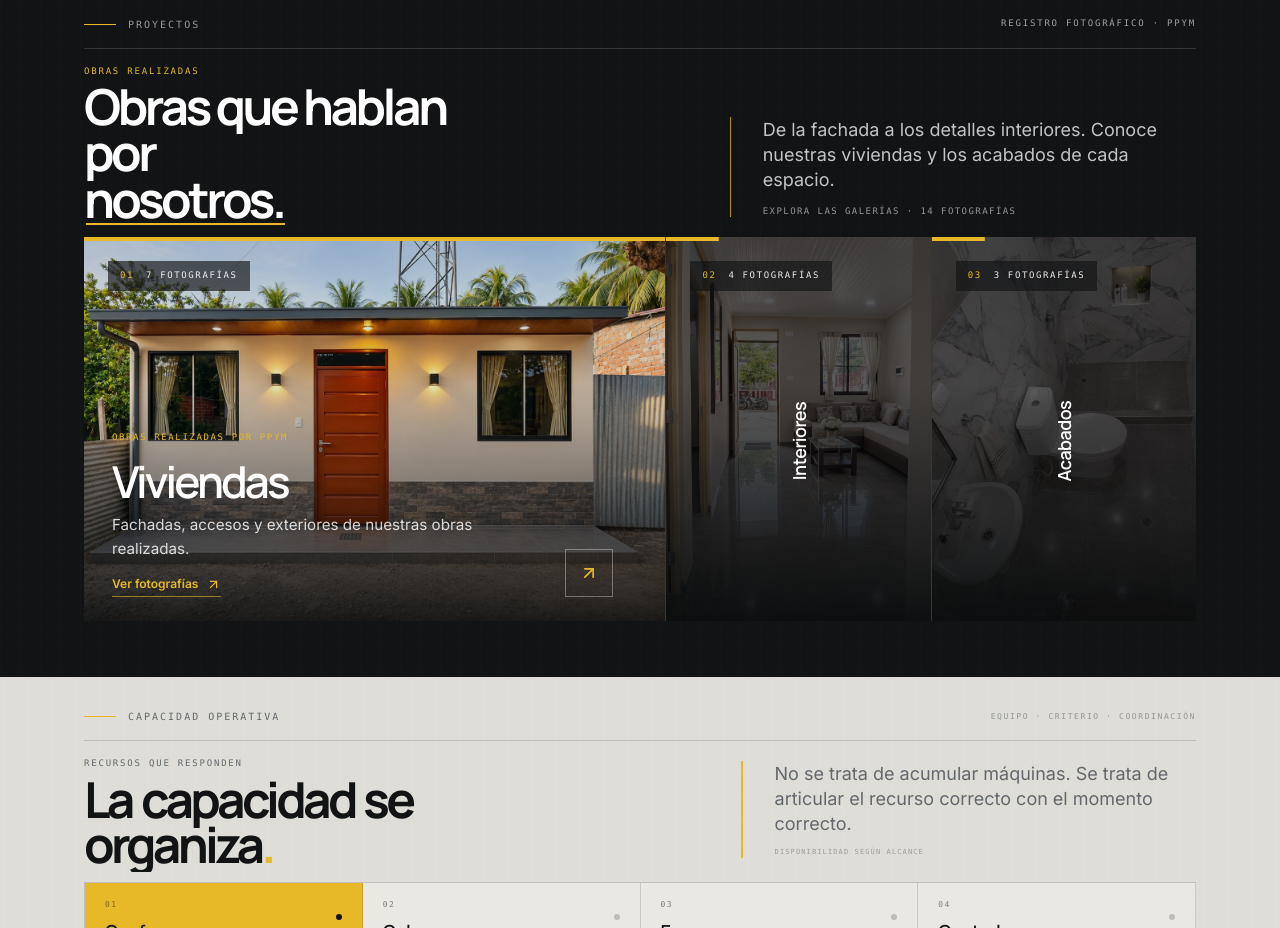
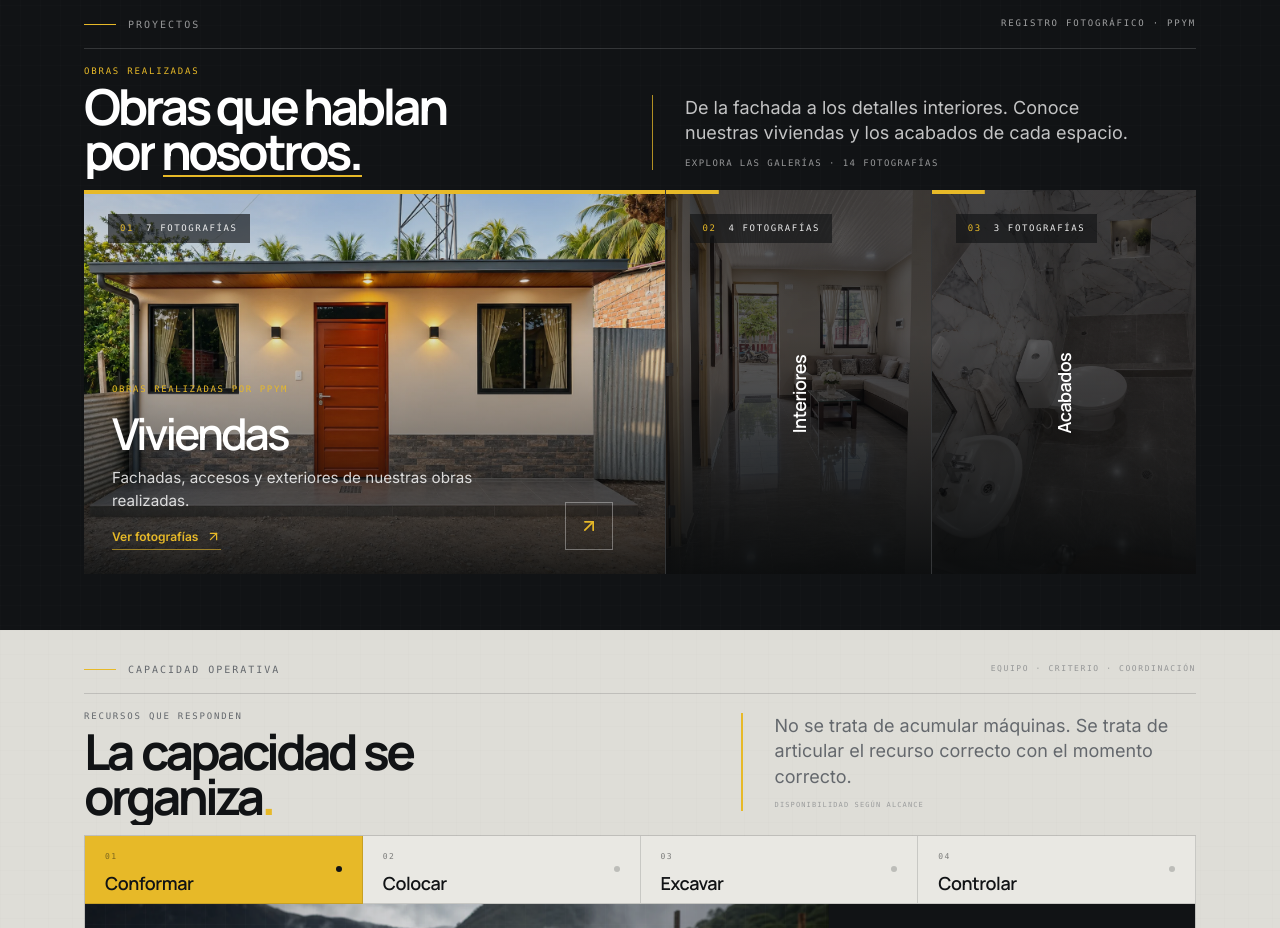
Before and after one commit to DiegoQV/ppym-constructora, a Next.js app: page / in a window 1280 px wide. Shown: the part 4820-5748 px from the top of the page. Built offline with nearby package versions, Linux system fonts and the light colour scheme; no server answers.

Commit message:
ajustando texto seccion Obras

```diff
--- a/src/app/globals.css
+++ b/src/app/globals.css
@@ -1570,4 +1570,8 @@ html { scroll-behavior: smooth; }
   body > footer > .max-w-7xl {
     padding-inline: 5.25rem;
   }
-}
+
+  .projects-heading-block { grid-template-columns: repeat(2, minmax(0, 1fr)); }
+  .project-heading-mask:not(:first-child) { display: inline-block; vertical-align: top; }
+  .projects-heading-description { text-wrap: balance; }
+}
--- a/src/components/sections/Projects.tsx
+++ b/src/components/sections/Projects.tsx
@@ -67,12 +67,12 @@ export function Projects() {
             <p className="font-mono text-[9px] uppercase tracking-[.2em] text-technical-yellow">Obras realizadas</p>
             <h2 ref={headingRef} id="projects-title" className="project-heading mt-3 max-w-[16ch] font-heading text-[clamp(3.2rem,5vw,5.8rem)] font-bold leading-[.9] tracking-[-.07em]">
               <span className="project-heading-mask"><span className="project-heading-line">Obras que hablan</span></span>
-              <span className="project-heading-mask"><span className="project-heading-line">por</span></span>
+              <span className="project-heading-mask"><span className="project-heading-line">por</span></span>{" "}
               <span className="project-heading-mask project-heading-mask-accent"><span className="project-heading-line">nosotros.</span></span>
             </h2>
           </div>
           <div className="border-l border-technical-yellow/75 pl-6 lg:mb-1 lg:pl-8">
-            <p className="max-w-lg text-base leading-7 text-white/75 sm:text-lg">De la fachada a los detalles interiores. Conoce nuestras viviendas y los acabados de cada espacio.</p>
+            <p className="projects-heading-description max-w-lg text-base leading-7 text-white/75 sm:text-lg">De la fachada a los detalles interiores. Conoce nuestras viviendas y los acabados de cada espacio.</p>
             <p className="mt-3 font-mono text-[9px] uppercase tracking-[.16em] text-white/55">Explora las galerías · 14 fotografías</p>
           </div>
         </div>
```
